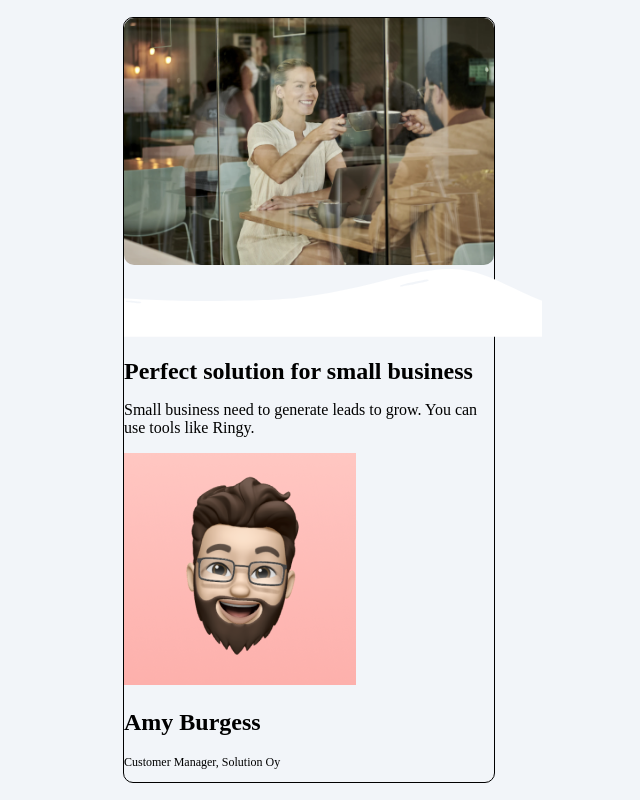
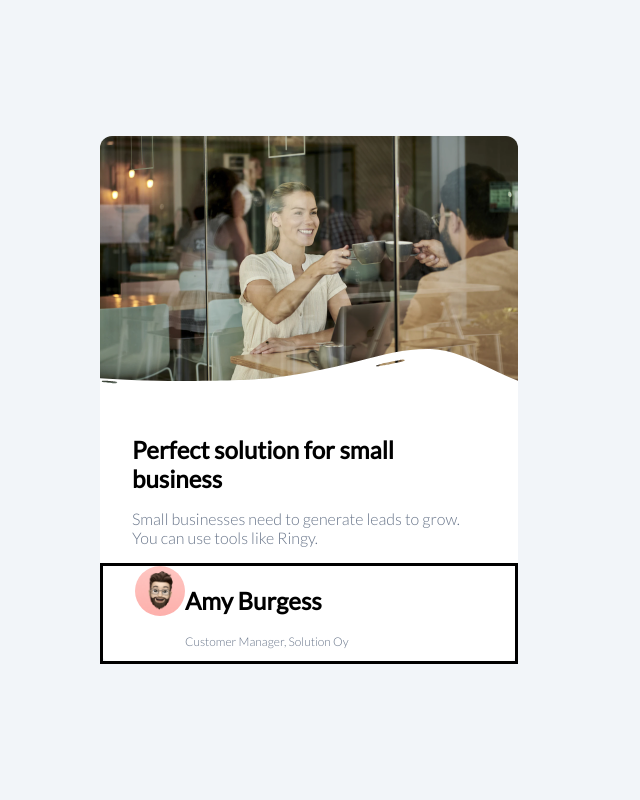
Before and after one commit to erict16/business-blog-card, a plain HTML site: page index.html in a window 1280 px wide. Shown: the whole page, without its empty margins (331-971 px from the left). Drawn offline with Linux system fonts and the light colour scheme.

Commit message:
photo overley and desctiption finished

```diff
--- a/index.html
+++ b/index.html
@@ -1,31 +1,39 @@
 <!DOCTYPE html>
 <html lang="en">
 <head>
-    <meta charset="UTF-8" />
-    <meta name="viewport" content="width=device-width, initial-scale=1.0" />
-    <link rel="stylesheet" href="style.css" />
+  <meta charset="UTF-8"/>
+  <meta name="viewport" content="width=device-width, initial-scale=1.0"/>
+  <link rel="stylesheet" href="style.css"/>
+  <!--    Font    -->
+  <link rel="preconnect" href="https://fonts.googleapis.com">
+  <link rel="preconnect" href="https://fonts.gstatic.com" crossorigin>
+  <link href="https://fonts.googleapis.com/css2?family=Lato:wght@300;400&display=swap" rel="stylesheet">
   <title>Document</title>
 </head>
 <body>
 <main>
   <div class="container">
     <div class="image">
-          <img id="hero" src="hero-image-business-card.png" alt="hero-image" />
-          <img id="overley" src="white-overlay.svg" alt="overlay-image" />
+      <img class="hero" src="hero-image-business-card.png" alt="hero-image"/>
+      <img class="over-lay" src="white-overlay.svg" alt="overlay-image"/>
     </div>
 
     <div class="content">
       <h1>Perfect solution for small business</h1>
       <p>
-            Small business need to generate leads to grow. You can use tools
+        Small businesses need to generate leads to grow. You can use tools
         like Ringy.
       </p>
     </div>
 
-        <div class="author">
-          <img src="avatar-image-business-card.png" alt="" />
+    <div class="author column">
+      <div>
+        <img class="avatar" src="avatar-image-business-card.png" alt=""/>
+      </div>
+      <div>
         <h2>Amy Burgess</h2>
         <p>Customer Manager, Solution Oy</p>
+      </div>
     </div>
   </div>
 </main>
--- a/style.css
+++ b/style.css
@@ -1,7 +1,7 @@
 body {
   margin: 0;
   height: 100%;
-  background: #f2f5f9;
+  font-family: "Lato", sans-serif;
 }
 
 /* Typography */
@@ -11,6 +11,8 @@ h1 {
 
 p {
   font-size: 16px;
+  color: #677489;
+  font-weight: 300;
 }
 
 /* Class */
@@ -20,34 +22,52 @@ main {
   align-items: center;
   justify-content: center;
   height: 100vh; /* 100% of the viewport height */
+  background-color: #F2F5F9;
 }
 
 .container {
-  /* Center the content */
-  width: 370px;
-  border: solid 1px;
-  border-radius: 10px;
+  width: 418px;
+  /*border: solid 1px;*/
+  position: relative;
+  background-color: white;
+  border-radius: 15px;
+
 }
 
 .image {
-  width: 350px;
-  position: relative;
+  width: 418px;
 }
 
 .author p {
   font-size: 12px;
 }
 
-/* ID */
-#hero {
-  width: 370px;
-  /* padding: 10px; */
-  border-radius: 10px;
+.hero {
+  width: 418px;
+  border-radius: 12px;
 }
 
-#overlay {
+.over-lay {
   position: absolute;
-  top: 0;
+  top: 213px;
   left: 0;
   z-index: 1;
 }
+
+.content {
+  padding: 0 32px;
+  /*border: solid;*/
+}
+
+.avatar {
+  border-radius: 50%;
+  width: 50px;
+}
+
+.author {
+  padding: 0 32px;
+  display: flex;
+  border-top: 1px solid #F2F5F9;
+  align-content: center;
+  border: solid;
+}
```
Also changed, not shown: .nova/Configuration.json (deleted). Lines whose indentation alone changed are shown as unchanged.
